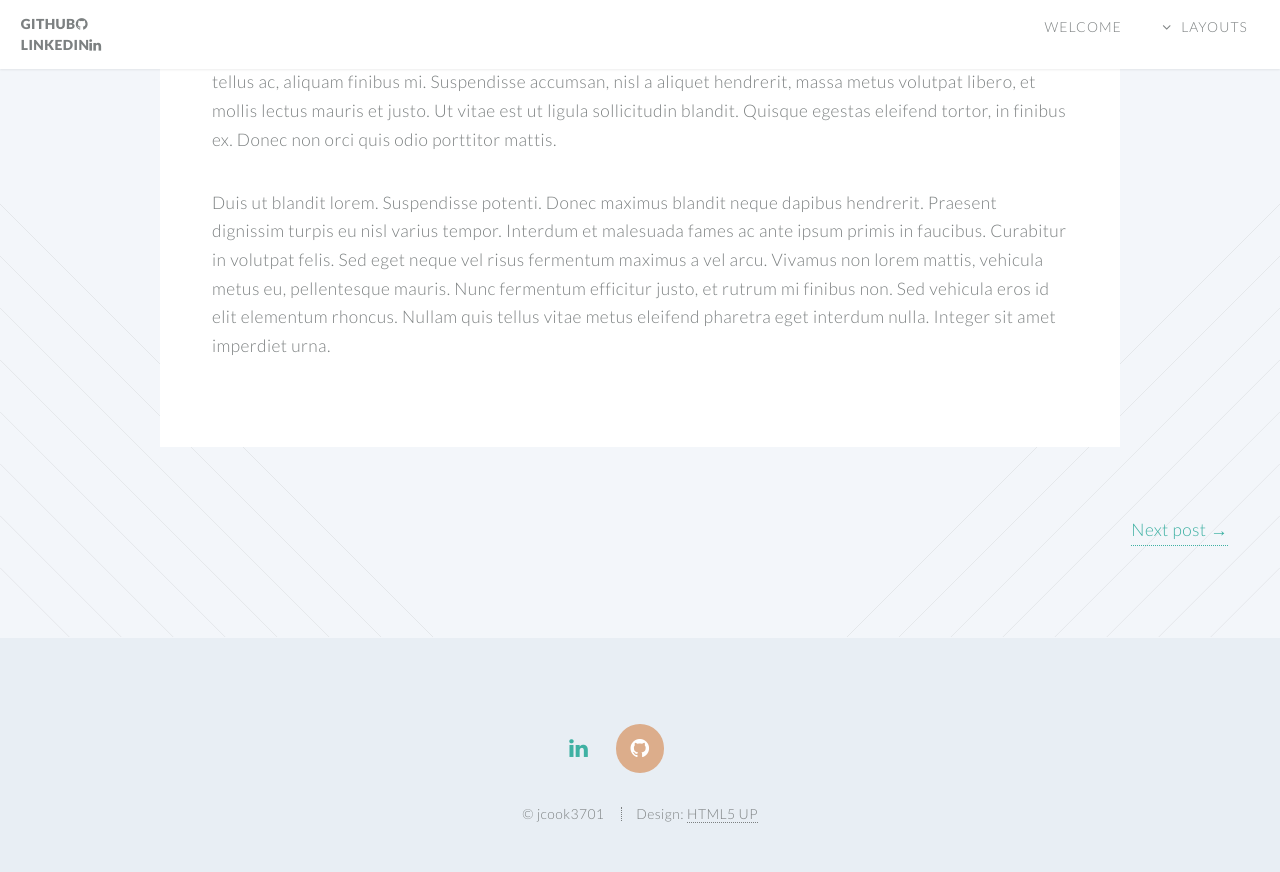
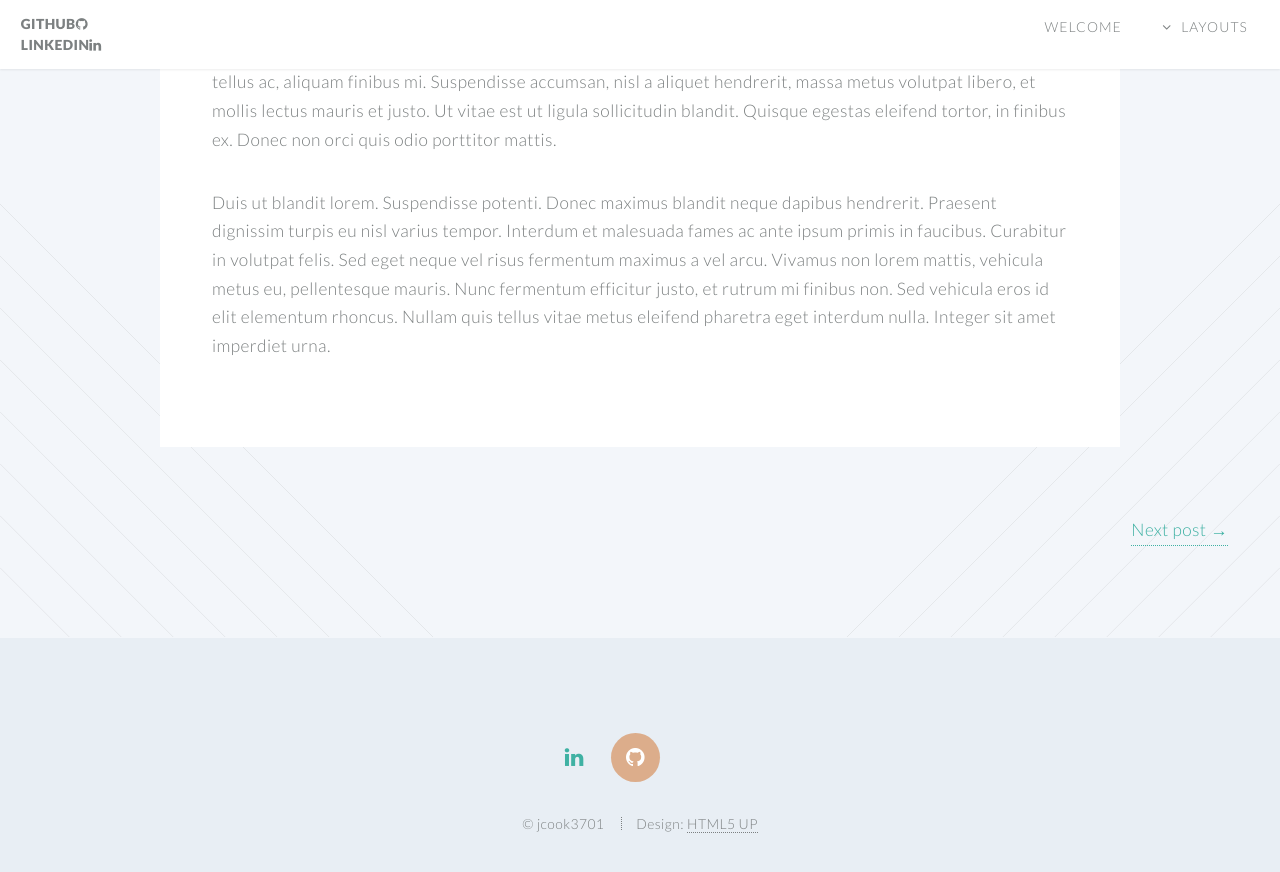
Before and after one commit to jcook3701/jcook3701.github.io, a Jekyll site: the page built from _posts/2014-08-07-first-post.markdown, in a window 1280 px wide and 900 px high, scrolled down 1068 px. Shown: the top 872 px of the window. Built offline with Jekyll 4.4.1, drawn with Linux system fonts in a browser that asks for light colours.

```diff
--- a/_config.yml
+++ b/_config.yml
@@ -10,6 +10,7 @@
 twitter_username: jekyllrb
 linkedin_usercode: jared-cook-b3585a114
 github_username: jcook3701
+buymecoffee_data_slug: jcook3701r
 google_analytics: G-C7PWLWSHB9
 
 # Build settings
--- a/_includes/footer.html
+++ b/_includes/footer.html
@@ -1,6 +1,6 @@
 <!-- Footer -->
 <footer id="footer">
-  <ul class="icons">
+  <ul class="icons" style="vertical-align: middle">
     {% if site.linkedin_usercode %}
     <li>
       <a
@@ -23,13 +23,26 @@
       </a>
     </li>
     {% endif %}
+    <!-- Buy Me A Coffee Link -->
+    {% if site.buymecoffee_data_slug %}
     <li>
+      <div
+        class="icon circle bmc-wrapper"
+        style="
+          width: 58px;
+          height: 58px;
+          overflow: hidden;
+          border-radius: 50%;
+          display: flex;
+          justify-content: start;
+          align-items: center; /* centers vertically */
+        "
+      >
         <script
-        class="icon circle"
           type="text/javascript"
           src="https://cdnjs.buymeacoffee.com/1.0.0/button.prod.min.js"
           data-name="bmc-button"
-        data-slug="jcook3701r"
+          data-slug="{{ site.buymecoffee_data_slug }}"
           data-color="#FFDD00"
           data-emoji=""
           data-font="Cookie"
@@ -38,7 +51,9 @@
           data-font-color="#000000"
           data-coffee-color="#ffffff"
         ></script>
+      </div>
     </li>
+    {% endif %}
     <!--<li><a href="#" class="icon circle fa-dribbble"><span class="label">Dribbble</span></a></li>-->
   </ul>
   {% if site.github_username %}
--- a/index.html
+++ b/index.html
@@ -25,7 +25,7 @@
   <!-- Two   <section class="wrapper style1 container special">-->
   <section class="wrapper style3 container special">
     <header class="major">
-      <h2><strong>Git Projects</strong></h2>
+      <h2><strong>GitHub Projects</strong></h2>
     </header>
     <!--
 	    <div class="row">
```
Also changed, not shown: README.md. Lines whose indentation alone changed are shown as unchanged.
